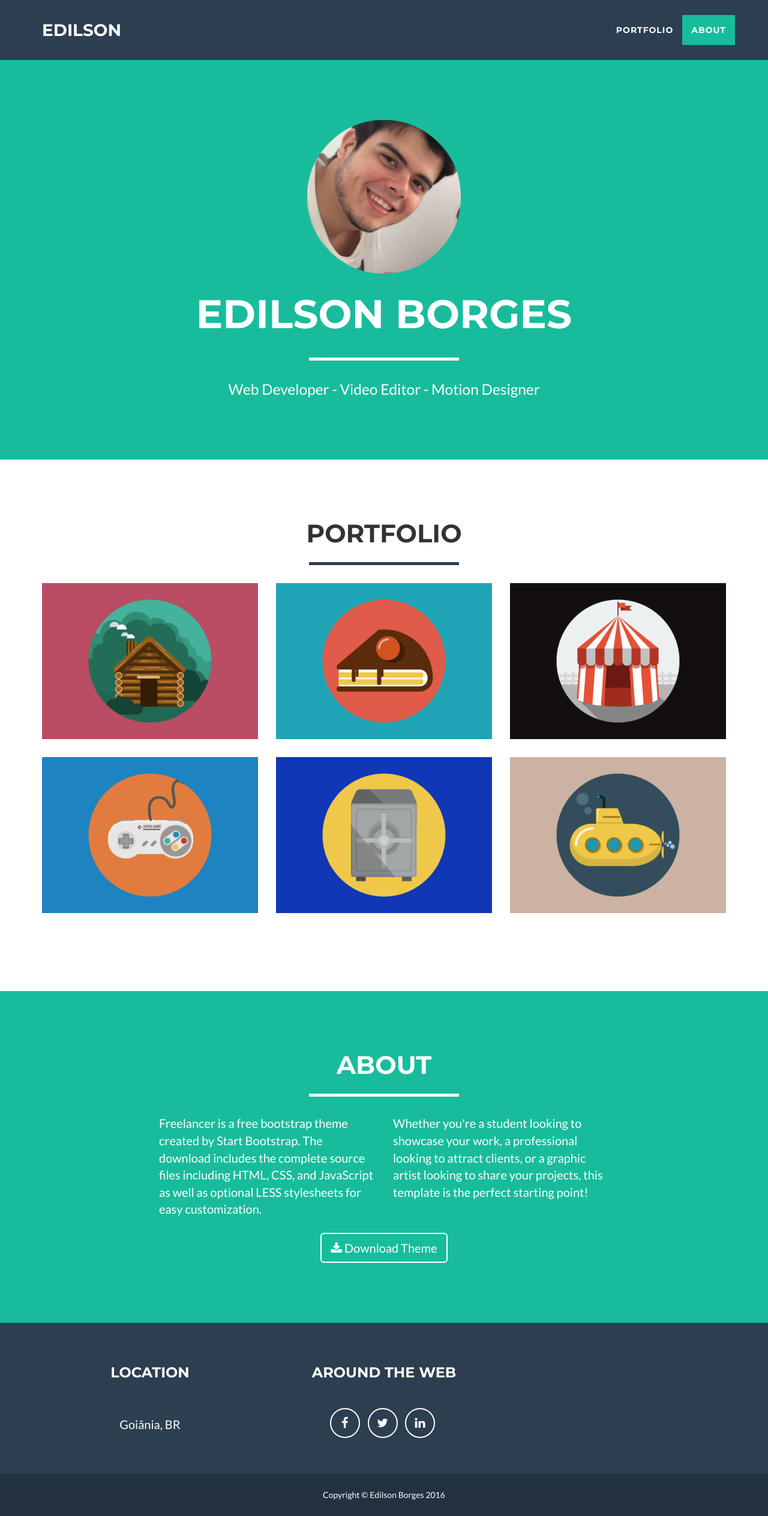
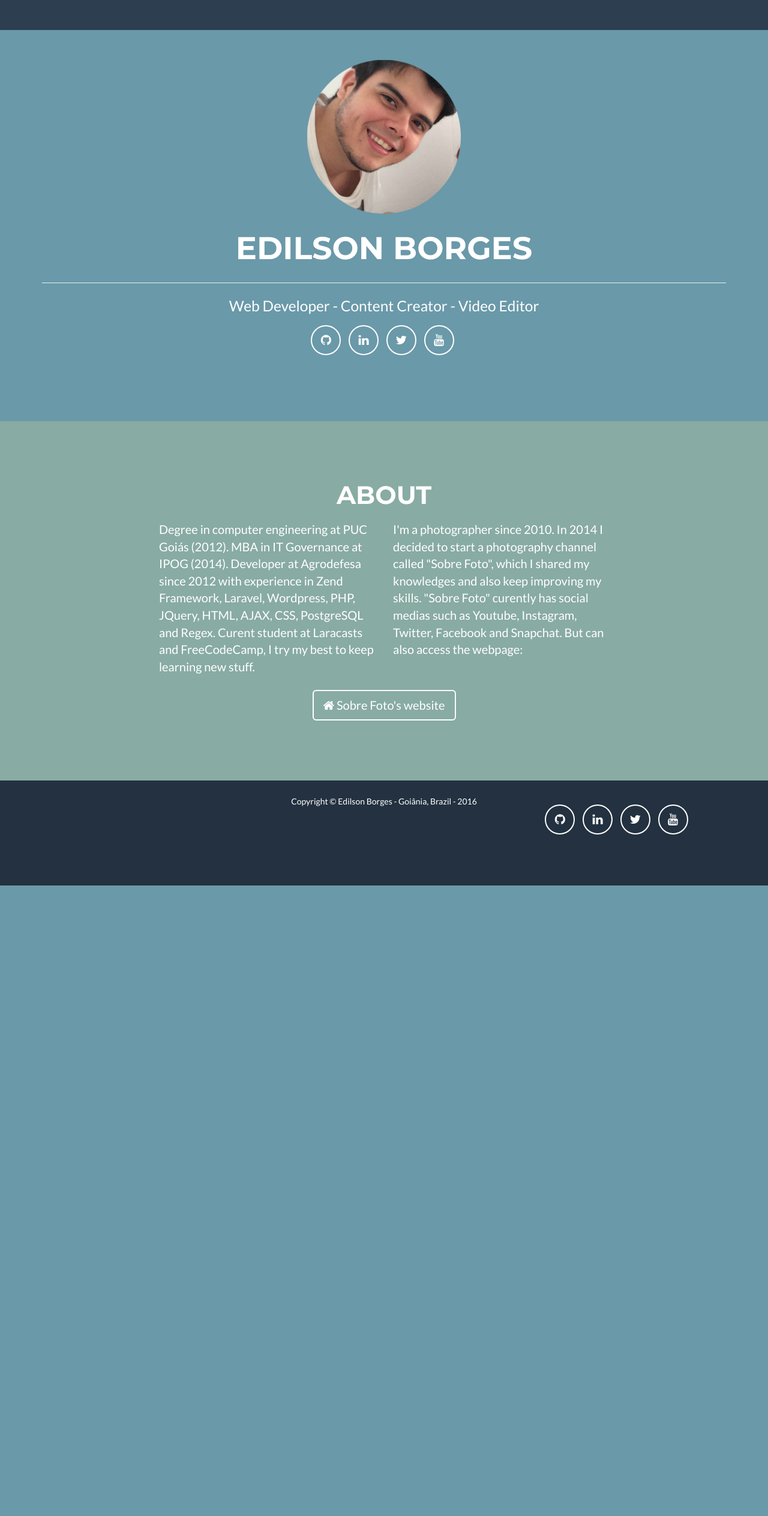
Before and after one commit to edilsonborges/edilsonborges.github.io, a PHP site: page / in a window 1280 px wide. Shown: the whole page at 60% size. After the commit the page ends 1476 px from the top, so only its background shows below. Run offline with PHP 8.4, Linux system fonts and the light colour scheme; some libraries are stand-ins or nearby versions.

Commit message:
bootstrap theme changed

```diff
--- a/index.html
+++ b/index.html
@@ -37,14 +37,14 @@
     <nav id="mainNav" class="navbar navbar-default navbar-fixed-top navbar-custom">
         <div class="container">
             <!-- Brand and toggle get grouped for better mobile display -->
-            <div class="navbar-header page-scroll">
+<!--             <div class="navbar-header page-scroll">
                 <button type="button" class="navbar-toggle" data-toggle="collapse" data-target="#bs-example-navbar-collapse-1">
                     <span class="sr-only">Toggle navigation</span> Menu <i class="fa fa-bars"></i>
                 </button>
                 <a class="navbar-brand" href="#page-top">Edilson</a>
             </div>
 
-            <!-- Collect the nav links, forms, and other content for toggling -->
+            Collect the nav links, forms, and other content for toggling
             <div class="collapse navbar-collapse" id="bs-example-navbar-collapse-1">
                 <ul class="nav navbar-nav navbar-right">
                     <li class="hidden">
@@ -56,11 +56,8 @@
                     <li class="page-scroll">
                         <a href="#about">About</a>
                     </li>
-<!--                     <li class="page-scroll">
-                        <a href="#contact">Contact</a>
-                    </li> -->
                 </ul>
-            </div>
+            </div> -->
             <!-- /.navbar-collapse -->
         </div>
         <!-- /.container-fluid -->
@@ -74,16 +71,32 @@
                     <img class="img-responsive" src="img/profile.png" alt="">
                     <div class="intro-text">
                         <span class="name">Edilson Borges</span>
-                        <hr class="star-light">
-                        <span class="skills">Web Developer - Video Editor - Motion Designer</span>
+                        <hr>
+                        <span class="skills">Web Developer - Content Creator - Video Editor</span>
                     </div>
                 </div>
+                 <div class="col-lg-12">
+                        <ul class="list-inline">
+                            <li>
+                                <a target="_blank" href="http://github.com/edilsonborges" class="btn-social btn-outline"><i class="fa fa-fw fa-github"></i></a>
+                            </li>
+                            <li>
+                                <a target="_blank" href="http://linkedin.com/in/edilsonborges" class="btn-social btn-outline"><i class="fa fa-fw fa-linkedin"></i></a>
+                            </li>
+                            <li>
+                                <a target="_blank" href="http://twitter.com/canalsobrefoto" class="btn-social btn-outline"><i class="fa fa-fw fa-twitter"></i></a>
+                            </li>
+                            <li>
+                                <a target="_blank" href="http://youtube.com/sobrefoto" class="btn-social btn-outline"><i class="fa fa-fw fa-youtube"></i></a>
+                            </li>
+                        </ul>
             </div>
         </div>
+
     </header>
 
     <!-- Portfolio Grid Section -->
-    <section id="portfolio">
+<!--     <section id="portfolio">
         <div class="container">
             <div class="row">
                 <div class="col-lg-12 text-center">
@@ -154,7 +167,7 @@
                 </div>
             </div>
         </div>
-    </section>
+    </section> -->
 
     <!-- About Section -->
     <section class="success" id="about">
@@ -162,19 +175,27 @@
             <div class="row">
                 <div class="col-lg-12 text-center">
                     <h2>About</h2>
-                    <hr class="star-light">
+                    <br>
                 </div>
             </div>
             <div class="row">
                 <div class="col-lg-4 col-lg-offset-2">
-                    <p>Freelancer is a free bootstrap theme created by Start Bootstrap. The download includes the complete source files including HTML, CSS, and JavaScript as well as optional LESS stylesheets for easy customization.</p>
+                    <p>Degree in computer engineering at PUC Goiás (2012). MBA in IT Governance at IPOG (2014). Developer at Agrodefesa since 2012 with experience in Zend Framework, Laravel, Wordpress, PHP, JQuery, HTML, AJAX, CSS, PostgreSQL and Regex. Curent student at
+                    <!-- <a target="_blank" href="http://laracasts.com/@edilson" class="outline"> -->
+                    Laracasts
+                    <!-- </a> -->
+                    and
+                    <!-- <a target="_blank" href="http://freecodecamp.com/edilsonborges"> -->
+                    FreeCodeCamp,
+                    <!-- </a> -->
+                    I try my best to keep learning new stuff.</p>
                 </div>
                 <div class="col-lg-4">
-                    <p>Whether you're a student looking to showcase your work, a professional looking to attract clients, or a graphic artist looking to share your projects, this template is the perfect starting point!</p>
+                    <p>I'm a photographer since 2010. In 2014 I decided to start a photography channel called "Sobre Foto", which I shared my knowledges and also keep improving my skills. "Sobre Foto" curently has social medias such as Youtube, Instagram, Twitter, Facebook and Snapchat. But can also access the webpage: </p>
                 </div>
                 <div class="col-lg-8 col-lg-offset-2 text-center">
-                    <a href="#" class="btn btn-lg btn-outline">
-                        <i class="fa fa-download"></i> Download Theme
+                    <a target="_blank" href="http://sobrefoto.com.br" class="btn btn-lg btn-outline">
+                        <i class="fa fa-home"></i> Sobre Foto's website
                     </a>
                 </div>
             </div>
@@ -238,47 +259,29 @@
 
     <!-- Footer -->
     <footer class="text-center">
-        <div class="footer-above">
-            <div class="container">
-                <div class="row">
-                    <div class="footer-col col-md-4">
-                        <h3>Location</h3>
-                        <p>
-                            <br>Goiânia, BR</p>
-                    </div>
-                    <div class="footer-col col-md-4">
-                        <h3>Around the Web</h3>
-                        <ul class="list-inline">
-                            <li>
-                                <a href="http://facebook.com/edilsonfb" class="btn-social btn-outline"><i class="fa fa-fw fa-facebook"></i></a>
-                            </li>
-<!--                             <li>
-                                <a href="#" class="btn-social btn-outline"><i class="fa fa-fw fa-google-plus"></i></a>
-                            </li> -->
-                            <li>
-                                <a href="http://twitter.com/canalsobrefoto" class="btn-social btn-outline"><i class="fa fa-fw fa-twitter"></i></a>
-                            </li>
-                            <li>
-                                <a href="http://linkedin.com/in/edilsonborges" class="btn-social btn-outline"><i class="fa fa-fw fa-linkedin"></i></a>
-                            </li>
-<!--                             <li>
-                                <a href="#" class="btn-social btn-outline"><i class="fa fa-fw fa-dribbble"></i></a>
-                            </li> -->
-                        </ul>
-                    </div>
-<!--                     <div class="footer-col col-md-4">
-                        <h3>About Freelancer</h3>
-                        <p>Freelance is a free to use, open source Bootstrap theme created by <a href="http://startbootstrap.com">Start Bootstrap</a>.</p>
-                    </div> -->
-                </div>
-            </div>
-        </div>
         <div class="footer-below">
             <div class="container">
                 <div class="row">
-                    <div class="col-lg-12">
-                        Copyright &copy; Edilson Borges 2016
+                <div class="footer-col col-md-4"></div>
+                    <div class="footer-col col-md-4">
+                        Copyright &copy; Edilson Borges - Goiânia, Brazil - 2016
                     </div>
+                     <div  class="footer-col col-md-4">
+                        <ul class="list-inline">
+                            <li>
+                                <a target="_blank" href="http://github.com/edilsonborges" class="btn-social btn-outline"><i class="fa fa-fw fa-github"></i></a>
+                            </li>
+                            <li>
+                                <a target="_blank" href="http://linkedin.com/in/edilsonborges" class="btn-social btn-outline"><i class="fa fa-fw fa-linkedin"></i></a>
+                            </li>
+                            <li>
+                                <a target="_blank" href="http://twitter.com/canalsobrefoto" class="btn-social btn-outline"><i class="fa fa-fw fa-twitter"></i></a>
+                            </li>
+                            <li>
+                                <a target="_blank" href="http://youtube.com/sobrefoto" class="btn-social btn-outline"><i class="fa fa-fw fa-youtube"></i></a>
+                            </li>
+                        </ul>
+            </div>
                 </div>
             </div>
         </div>
@@ -289,230 +292,6 @@
         <a class="btn btn-primary" href="#page-top">
             <i class="fa fa-chevron-up"></i>
         </a>
-    </div>
-
-    <!-- Portfolio Modals -->
-    <div class="portfolio-modal modal fade" id="portfolioModal1" tabindex="-1" role="dialog" aria-hidden="true">
-        <div class="modal-content">
-            <div class="close-modal" data-dismiss="modal">
-                <div class="lr">
-                    <div class="rl">
-                    </div>
-                </div>
-            </div>
-            <div class="container">
-                <div class="row">
-                    <div class="col-lg-8 col-lg-offset-2">
-                        <div class="modal-body">
-                            <h2>Project Title</h2>
-                            <hr class="star-primary">
-                            <img src="img/portfolio/cabin.png" class="img-responsive img-centered" alt="">
-                            <p>Use this area of the page to describe your project. The icon above is part of a free icon set by <a href="https://sellfy.com/p/8Q9P/jV3VZ/">Flat Icons</a>. On their website, you can download their free set with 16 icons, or you can purchase the entire set with 146 icons for only $12!</p>
-                            <ul class="list-inline item-details">
-                                <li>Client:
-                                    <strong><a href="http://startbootstrap.com">Start Bootstrap</a>
-                                    </strong>
-                                </li>
-                                <li>Date:
-                                    <strong><a href="http://startbootstrap.com">April 2014</a>
-                                    </strong>
-                                </li>
-                                <li>Service:
-                                    <strong><a href="http://startbootstrap.com">Web Development</a>
-                                    </strong>
-                                </li>
-                            </ul>
-                            <button type="button" class="btn btn-default" data-dismiss="modal"><i class="fa fa-times"></i> Close</button>
-                        </div>
-                    </div>
-                </div>
-            </div>
-        </div>
-    </div>
-    <div class="portfolio-modal modal fade" id="portfolioModal2" tabindex="-1" role="dialog" aria-hidden="true">
-        <div class="modal-content">
-            <div class="close-modal" data-dismiss="modal">
-                <div class="lr">
-                    <div class="rl">
-                    </div>
-                </div>
-            </div>
-            <div class="container">
-                <div class="row">
-                    <div class="col-lg-8 col-lg-offset-2">
-                        <div class="modal-body">
-                            <h2>Project Title</h2>
-                            <hr class="star-primary">
-                            <img src="img/portfolio/cake.png" class="img-responsive img-centered" alt="">
-                            <p>Use this area of the page to describe your project. The icon above is part of a free icon set by <a href="https://sellfy.com/p/8Q9P/jV3VZ/">Flat Icons</a>. On their website, you can download their free set with 16 icons, or you can purchase the entire set with 146 icons for only $12!</p>
-                            <ul class="list-inline item-details">
-                                <li>Client:
-                                    <strong><a href="http://startbootstrap.com">Start Bootstrap</a>
-                                    </strong>
-                                </li>
-                                <li>Date:
-                                    <strong><a href="http://startbootstrap.com">April 2014</a>
-                                    </strong>
-                                </li>
-                                <li>Service:
-                                    <strong><a href="http://startbootstrap.com">Web Development</a>
-                                    </strong>
-                                </li>
-                            </ul>
-                            <button type="button" class="btn btn-default" data-dismiss="modal"><i class="fa fa-times"></i> Close</button>
-                        </div>
-                    </div>
-                </div>
-            </div>
-        </div>
-    </div>
-    <div class="portfolio-modal modal fade" id="portfolioModal3" tabindex="-1" role="dialog" aria-hidden="true">
-        <div class="modal-content">
-            <div class="close-modal" data-dismiss="modal">
-                <div class="lr">
-                    <div class="rl">
-                    </div>
-                </div>
-            </div>
-            <div class="container">
-                <div class="row">
-                    <div class="col-lg-8 col-lg-offset-2">
-                        <div class="modal-body">
-                            <h2>Project Title</h2>
-                            <hr class="star-primary">
-                            <img src="img/portfolio/circus.png" class="img-responsive img-centered" alt="">
-                            <p>Use this area of the page to describe your project. The icon above is part of a free icon set by <a href="https://sellfy.com/p/8Q9P/jV3VZ/">Flat Icons</a>. On their website, you can download their free set with 16 icons, or you can purchase the entire set with 146 icons for only $12!</p>
-                            <ul class="list-inline item-details">
-                                <li>Client:
-                                    <strong><a href="http://startbootstrap.com">Start Bootstrap</a>
-                                    </strong>
-                                </li>
-                                <li>Date:
-                                    <strong><a href="http://startbootstrap.com">April 2014</a>
-                                    </strong>
-                                </li>
-                                <li>Service:
-                                    <strong><a href="http://startbootstrap.com">Web Development</a>
-                                    </strong>
-                                </li>
-                            </ul>
-                            <button type="button" class="btn btn-default" data-dismiss="modal"><i class="fa fa-times"></i> Close</button>
-                        </div>
-                    </div>
-                </div>
-            </div>
-        </div>
-    </div>
-    <div class="portfolio-modal modal fade" id="portfolioModal4" tabindex="-1" role="dialog" aria-hidden="true">
-        <div class="modal-content">
-            <div class="close-modal" data-dismiss="modal">
-                <div class="lr">
-                    <div class="rl">
-                    </div>
-                </div>
-            </div>
-            <div class="container">
-                <div class="row">
-                    <div class="col-lg-8 col-lg-offset-2">
-                        <div class="modal-body">
-                            <h2>Project Title</h2>
-                            <hr class="star-primary">
-                            <img src="img/portfolio/game.png" class="img-responsive img-centered" alt="">
-                            <p>Use this area of the page to describe your project. The icon above is part of a free icon set by <a href="https://sellfy.com/p/8Q9P/jV3VZ/">Flat Icons</a>. On their website, you can download their free set with 16 icons, or you can purchase the entire set with 146 icons for only $12!</p>
-                            <ul class="list-inline item-details">
-                                <li>Client:
-                                    <strong><a href="http://startbootstrap.com">Start Bootstrap</a>
-                                    </strong>
-                                </li>
-                                <li>Date:
-                                    <strong><a href="http://startbootstrap.com">April 2014</a>
-                                    </strong>
-                                </li>
-                                <li>Service:
-                                    <strong><a href="http://startbootstrap.com">Web Development</a>
-                                    </strong>
-                                </li>
-                            </ul>
-                            <button type="button" class="btn btn-default" data-dismiss="modal"><i class="fa fa-times"></i> Close</button>
-                        </div>
-                    </div>
-                </div>
-            </div>
-        </div>
-    </div>
-    <div class="portfolio-modal modal fade" id="portfolioModal5" tabindex="-1" role="dialog" aria-hidden="true">
-        <div class="modal-content">
-            <div class="close-modal" data-dismiss="modal">
-                <div class="lr">
-                    <div class="rl">
-                    </div>
-                </div>
-            </div>
-            <div class="container">
-                <div class="row">
-                    <div class="col-lg-8 col-lg-offset-2">
-                        <div class="modal-body">
-                            <h2>Project Title</h2>
-                            <hr class="star-primary">
-                            <img src="img/portfolio/safe.png" class="img-responsive img-centered" alt="">
-                            <p>Use this area of the page to describe your project. The icon above is part of a free icon set by <a href="https://sellfy.com/p/8Q9P/jV3VZ/">Flat Icons</a>. On their website, you can download their free set with 16 icons, or you can purchase the entire set with 146 icons for only $12!</p>
-                            <ul class="list-inline item-details">
-                                <li>Client:
-                                    <strong><a href="http://startbootstrap.com">Start Bootstrap</a>
-                                    </strong>
-                                </li>
-                                <li>Date:
-                                    <strong><a href="http://startbootstrap.com">April 2014</a>
-                                    </strong>
-                                </li>
-                                <li>Service:
-                                    <strong><a href="http://startbootstrap.com">Web Development</a>
-                                    </strong>
-                                </li>
-                            </ul>
-                            <button type="button" class="btn btn-default" data-dismiss="modal"><i class="fa fa-times"></i> Close</button>
-                        </div>
-                    </div>
-                </div>
-            </div>
-        </div>
-    </div>
-    <div class="portfolio-modal modal fade" id="portfolioModal6" tabindex="-1" role="dialog" aria-hidden="true">
-        <div class="modal-content">
-            <div class="close-modal" data-dismiss="modal">
-                <div class="lr">
-                    <div class="rl">
-                    </div>
-                </div>
-            </div>
-            <div class="container">
-                <div class="row">
-                    <div class="col-lg-8 col-lg-offset-2">
-                        <div class="modal-body">
-                            <h2>Project Title</h2>
-                            <hr class="star-primary">
-                            <img src="img/portfolio/submarine.png" class="img-responsive img-centered" alt="">
-                            <p>Use this area of the page to describe your project. The icon above is part of a free icon set by <a href="https://sellfy.com/p/8Q9P/jV3VZ/">Flat Icons</a>. On their website, you can download their free set with 16 icons, or you can purchase the entire set with 146 icons for only $12!</p>
-                            <ul class="list-inline item-details">
-                                <li>Client:
-                                    <strong><a href="http://startbootstrap.com">Start Bootstrap</a>
-                                    </strong>
-                                </li>
-                                <li>Date:
-                                    <strong><a href="http://startbootstrap.com">April 2014</a>
-                                    </strong>
-                                </li>
-                                <li>Service:
-                                    <strong><a href="http://startbootstrap.com">Web Development</a>
-                                    </strong>
-                                </li>
-                            </ul>
-                            <button type="button" class="btn btn-default" data-dismiss="modal"><i class="fa fa-times"></i> Close</button>
-                        </div>
-                    </div>
-                </div>
-            </div>
-        </div>
     </div>
 
     <!-- jQuery -->
--- a/less/freelancer.less
+++ b/less/freelancer.less
@@ -107,7 +107,7 @@
 		}
 		.intro-text {
 			.name {
-				font-size: 4.75em;
+				font-size: 3.75em;
 			}
 			.skills {
 				font-size: 1.75em;
--- a/less/variables.less
+++ b/less/variables.less
@@ -3,7 +3,8 @@
 // Gray and Brand Colors for use across theme
 
 @theme-primary:    #2C3E50;
-@theme-success:    #83AF9B;
+@theme-success:   #6a99a9;
+@outra-cor: #6a99a9;
 
 @gray-base:        #000;
 @gray-darker:      lighten(@gray-base, 13.5%); // #222
```
Also changed, not shown: css/freelancer.css (+17 -17 lines), css/freelancer.min.css.
